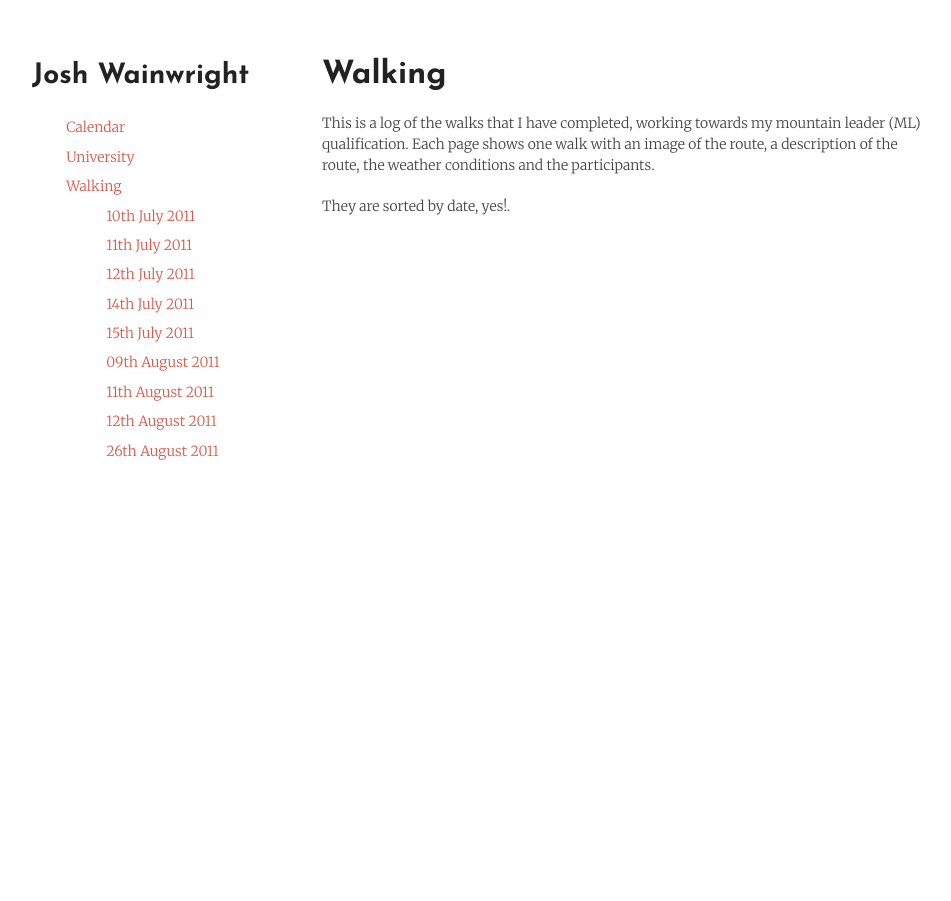
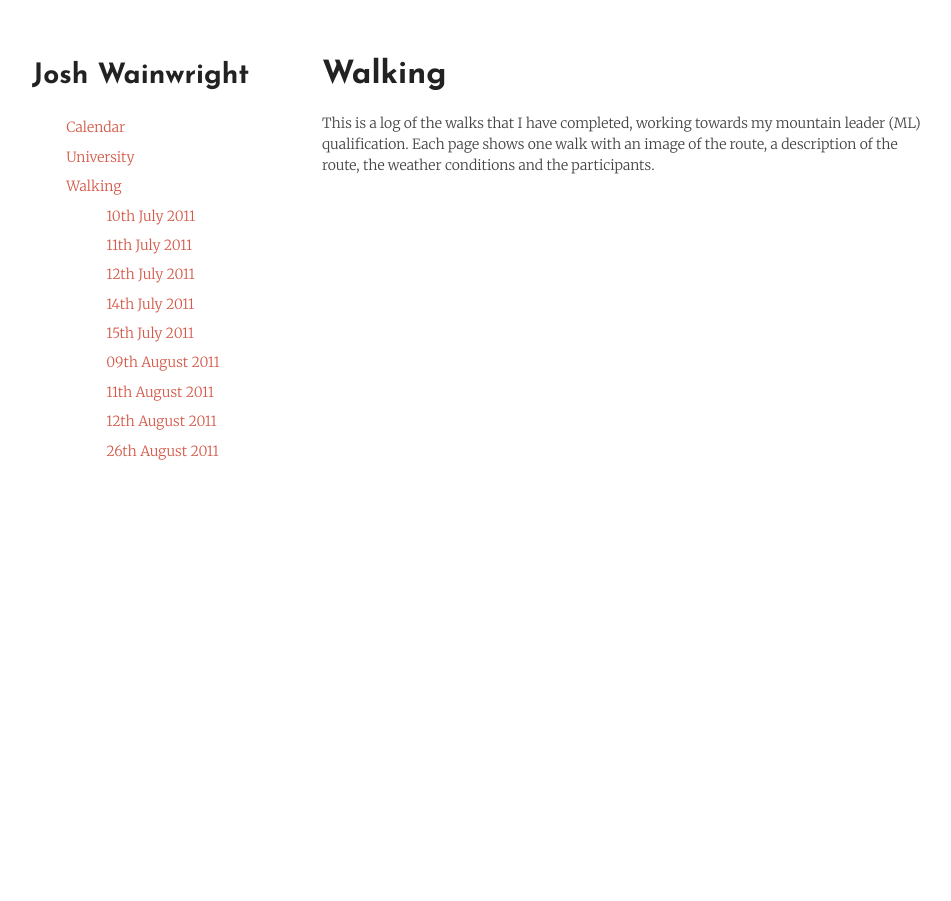
Before and after one commit to jaw42/jaw42.github.com, a Jekyll site: the page built from walking/index.html, in a window 1280 px wide. Shown: the whole page, without its empty margins (148-1099 px from the left). Built offline with Jekyll 4.4.1, drawn with Linux system fonts in a browser that asks for light colours.

Commit message:
Update index.html

```diff
--- a/walking/index.html
+++ b/walking/index.html
@@ -31,8 +31,6 @@ title: Walking
 				one walk with an image of the route, a description of the route,
 				the weather conditions and the participants.</p>
 
-				<p>They are sorted by date, yes!.</p>
-
 			</section>
 			<footer>
 			</footer>
```
